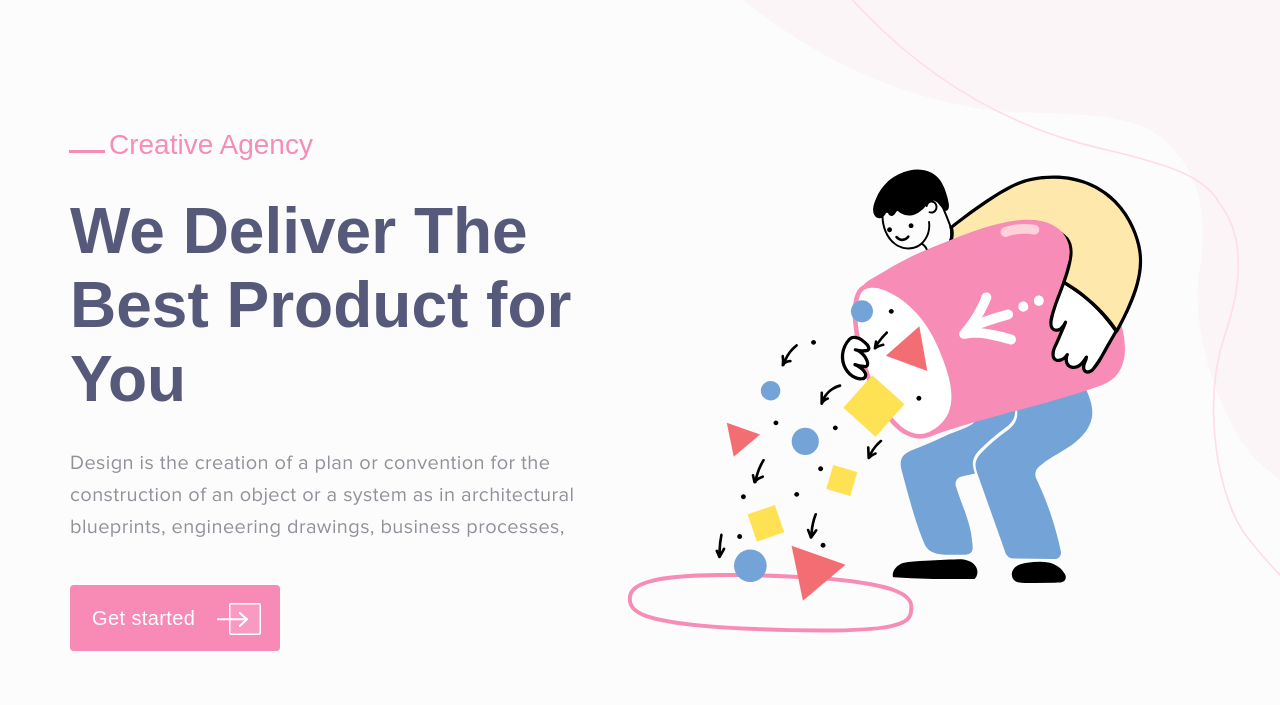
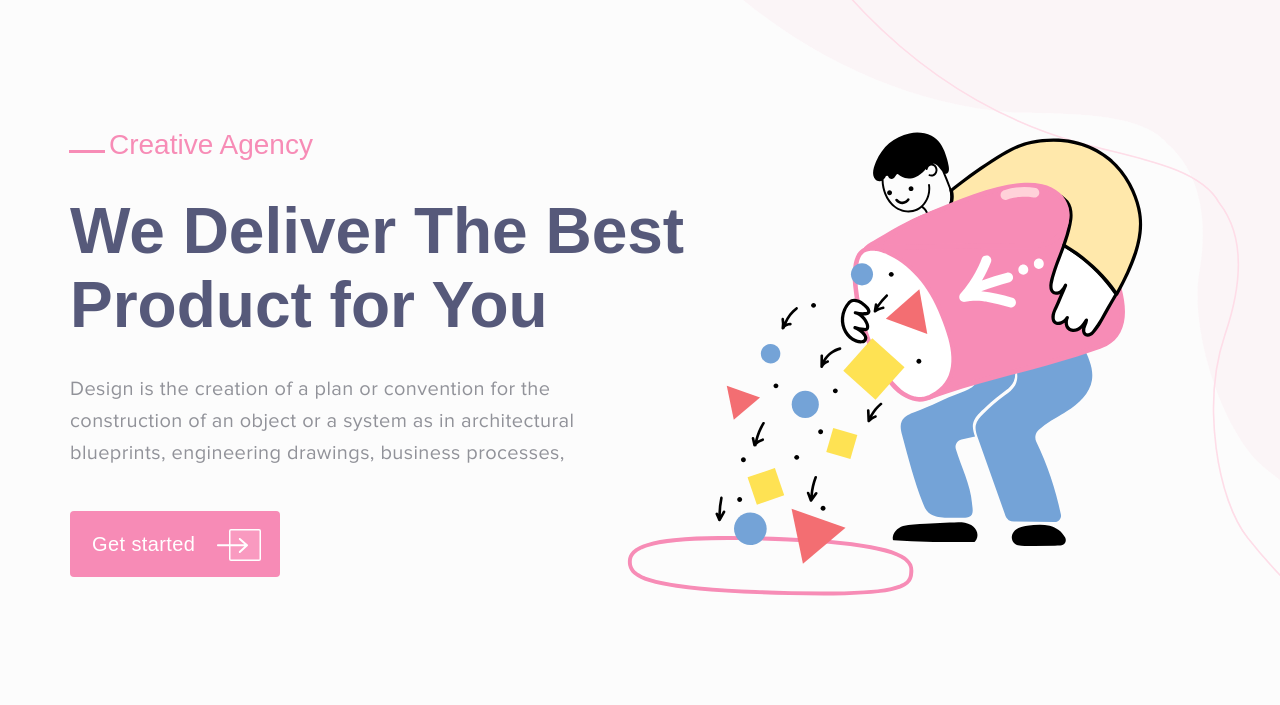
Before and after one commit to abdumovi/Mirage-exzam, a plain HTML site: page index.html in a window 1280 px wide. Shown: the part 95-800 px from the top of the page. Drawn offline with nearby package versions, Linux system fonts and the light colour scheme; a web font is replaced by a local one.

Commit message:
title-bag-chenged

```diff
--- a/css/style.css
+++ b/css/style.css
@@ -139,7 +139,7 @@ p{
   font-family: 'Circular Std Book', sans-serif;
   font-style: normal;
   font-weight: bold;
-  width: 603px;
+  width: 623px;
   font-size: 64px;
   line-height: 74px;
   color: #56597A;
```
